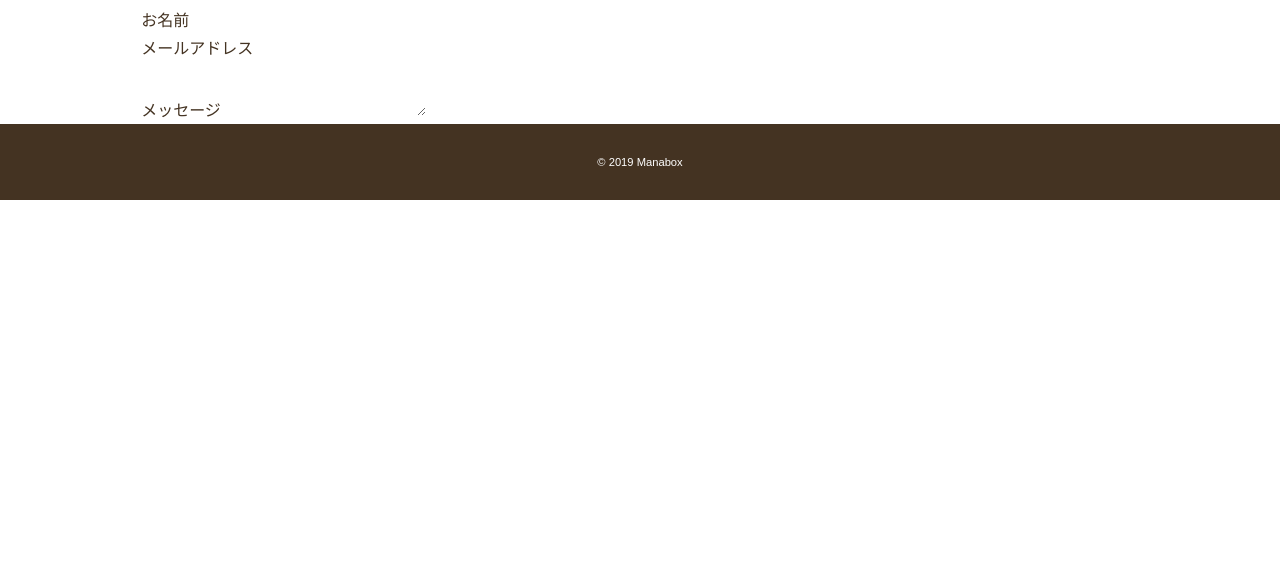
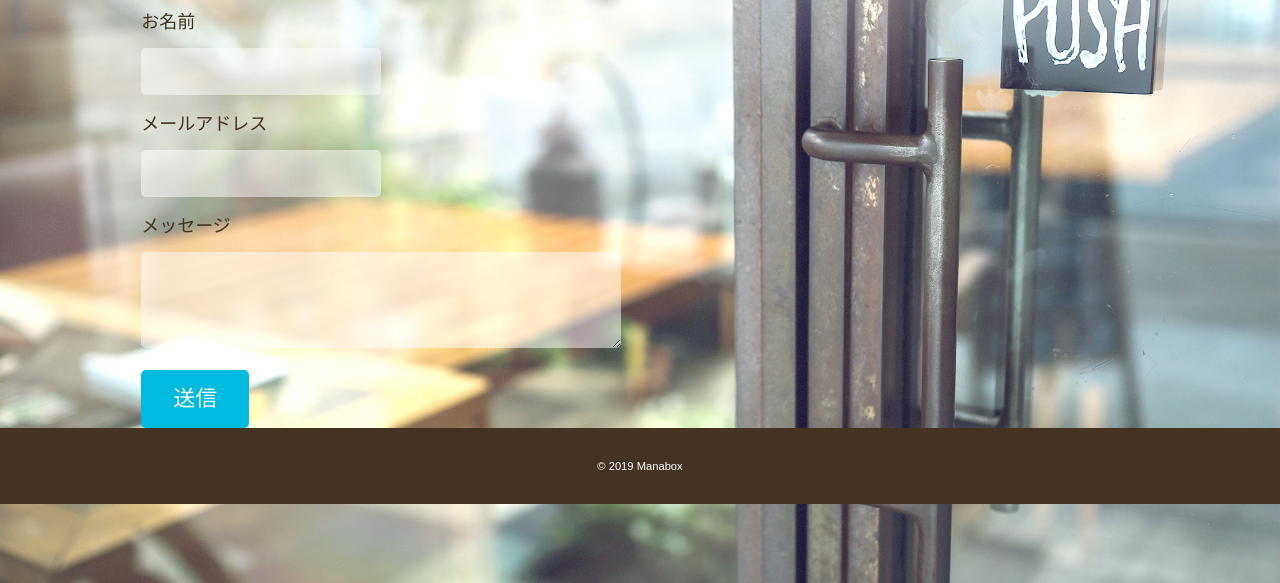
Before and after one commit to akihitosa/wbc-cafe, a plain HTML site: page contact.html in a window 1280 px wide. Shown: the part 217-800 px from the top of the page. Drawn offline with Linux system fonts and the light colour scheme; some packages are replaced by stand-ins of ours.

Commit message:
p256まで更新

```diff
--- a/contact.html
+++ b/contact.html
@@ -41,9 +41,10 @@
                     <label for="message">メッセージ</label>
                     <textarea name="your-message" id="message" ></textarea>
                 </div>
+
+                <input type="submit" class="button" value="送信">
             </form>
-
-        </div>
+        </div><!-- /.wrapper -->
 
 
         <footer>
--- a/css/style.css
+++ b/css/style.css
@@ -267,8 +267,18 @@ aside p {
     }
     .big-box img {
         height: auto;
+    }
+/* CONATCT */
+#contact .page-title {
+    margin-top: 40px;
+}
 
-    }
+/* フォーム */
+input[type="text"],
+input[type="email"],
+textarea {
+    max-width: 100%;
+}
 }
 
 /*MENU
@@ -306,3 +316,44 @@ aside p {
     width: 100%;
     object-fit: cover;
 }
+
+/* CONTACT
+--------------------------------------- */
+#contact {
+    background-image: url(../images/contact-bg.jpg);
+    min-height: 100vh;
+}
+
+/* フォーム　*/
+form div {
+    margin-bottom: 14px;
+}
+label {
+    font-size: 1.125rem;
+    margin-bottom: 10px;
+    display: block;
+}
+input[type="text"],
+input[type="email"],
+textarea {
+    background: rgba(255,255,255,.5);
+    border: 1px #fff solod;
+    border-radius: 5px;
+    padding: 10px;
+    font-size: 1rem;
+}
+input[type="text"],
+input[type="email"] {
+    width: 100%;
+    max-width: 240px;
+}
+textarea {
+    width: 100%;
+    max-width: 480px;
+    height: 6rem;
+}
+input[type="submit"] {
+    border: none;
+    cursor: pointer;
+    line-height: 1;
+}
```
Also changed, not shown: images/contact-bg.jpg (added), images/ogp.jpg (added).
